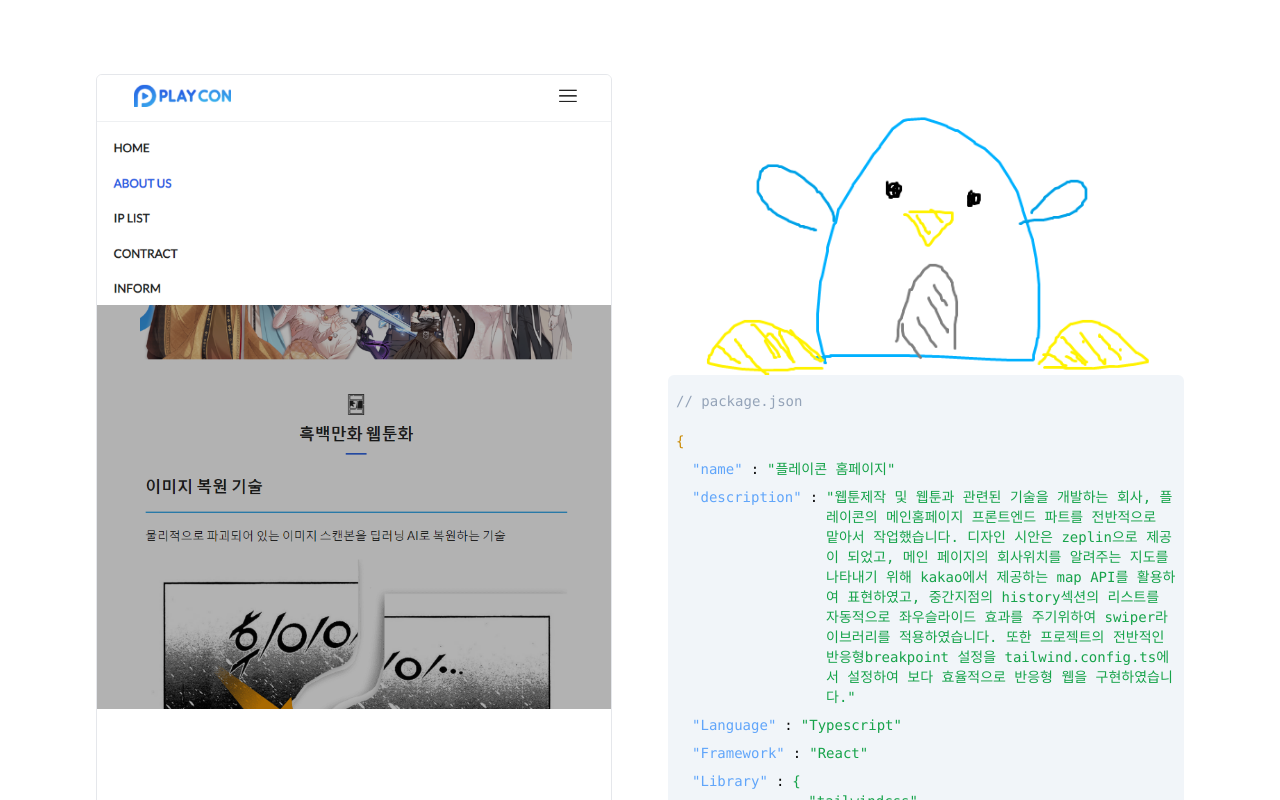
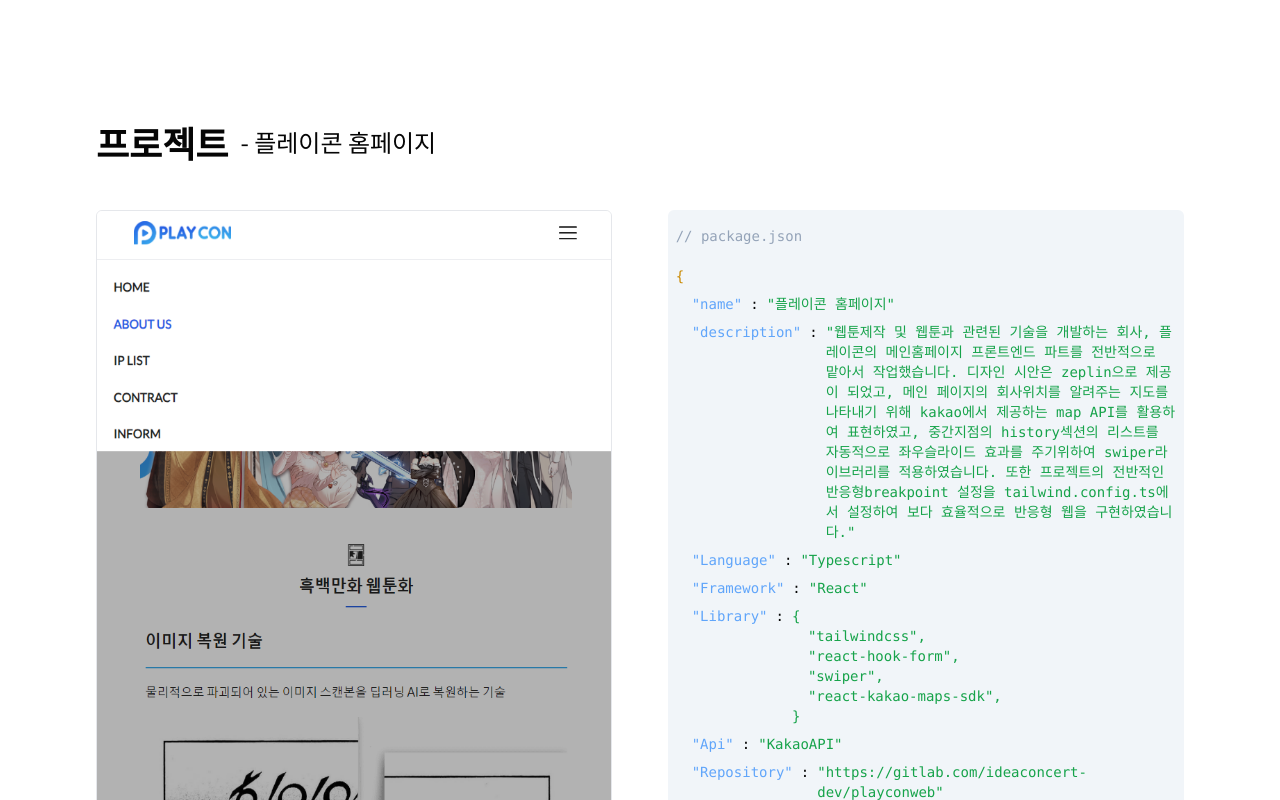
Before and after one commit to Kimkyeongbeom4844/Kimkyeongbeom4844, a Next.js app: page / in a window 1280 px wide. Shown: the part 800-1600 px from the top of the page. Built offline with nearby package versions, Linux system fonts and the light colour scheme.

Commit message:
fix : code overflow 화면깨짐현상 수정

```diff
--- a/app/(root)/page.tsx
+++ b/app/(root)/page.tsx
@@ -246,20 +246,23 @@ export default function Home() {
           </div>
         </section>
         <section id="프로젝트">
-          <article className="flex lg:flex-col-reverse gap-14">
-            <div className="basis-1/2 border rounded-md overflow-hidden">
-              <Image src={playconProject} alt="플레이콘" />
-            </div>
-            <div className="basis-1/2 flex flex-col items-start">
-              <Image src={penguin} alt="펭귄" />
-              <code className="bg-slate-100 text-sm p-2 rounded-md *:my-2">
+          <h2 className="flex lg:flex-col items-center gap-3 text-balance my-12">
+            <span className="text-4xl font-bold">프로젝트</span>
+            <span className="text-2xl"> - 플레이콘 홈페이지</span>
+          </h2>
+          <article className="flex lg:flex-col gap-14">
+            <Image
+              className="basis-1/2 border rounded-md overflow-hidden"
+              src={playconProject}
+              alt="플레이콘"
+            />
+            <code className="basis-1/2 overflow-auto self-stretch bg-slate-100 text-sm p-2 rounded-md *:my-2">
               <div className="!indent-0 !text-slate-400 !mb-5">
                 {"// package.json"}
               </div>
               <div className="!indent-0 text-yellow-600">{"{"}</div>
               <div className="flex gap-2 ml-4">
-                  <span className="text-blue-400">{`"name"`}</span>{" "}
-                  <span>:</span>
+                <span className="text-blue-400">{`"name"`}</span> <span>:</span>
                 <span className="text-green-600">{`"플레이콘 홈페이지"`}</span>
               </div>
               <div className="flex gap-2 ml-4">
@@ -292,8 +295,7 @@ export default function Home() {
                 </span>
               </div>
               <div className="flex gap-2 ml-4">
-                  <span className="text-blue-400">{`"Api"`}</span>{" "}
-                  <span>:</span>
+                <span className="text-blue-400">{`"Api"`}</span> <span>:</span>
                 <span className="text-green-600">{`"KakaoAPI"`}</span>
               </div>
 
@@ -323,7 +325,6 @@ export default function Home() {
               </div>
               <div className="!indent-0 text-yellow-600">{"}"}</div>
             </code>
-            </div>
           </article>
           <article>1</article>
           <article>1</article>
```
Also changed, not shown: 1 other file (tests, documents, lock files or other folders). Lines whose indentation alone changed are shown as unchanged.
